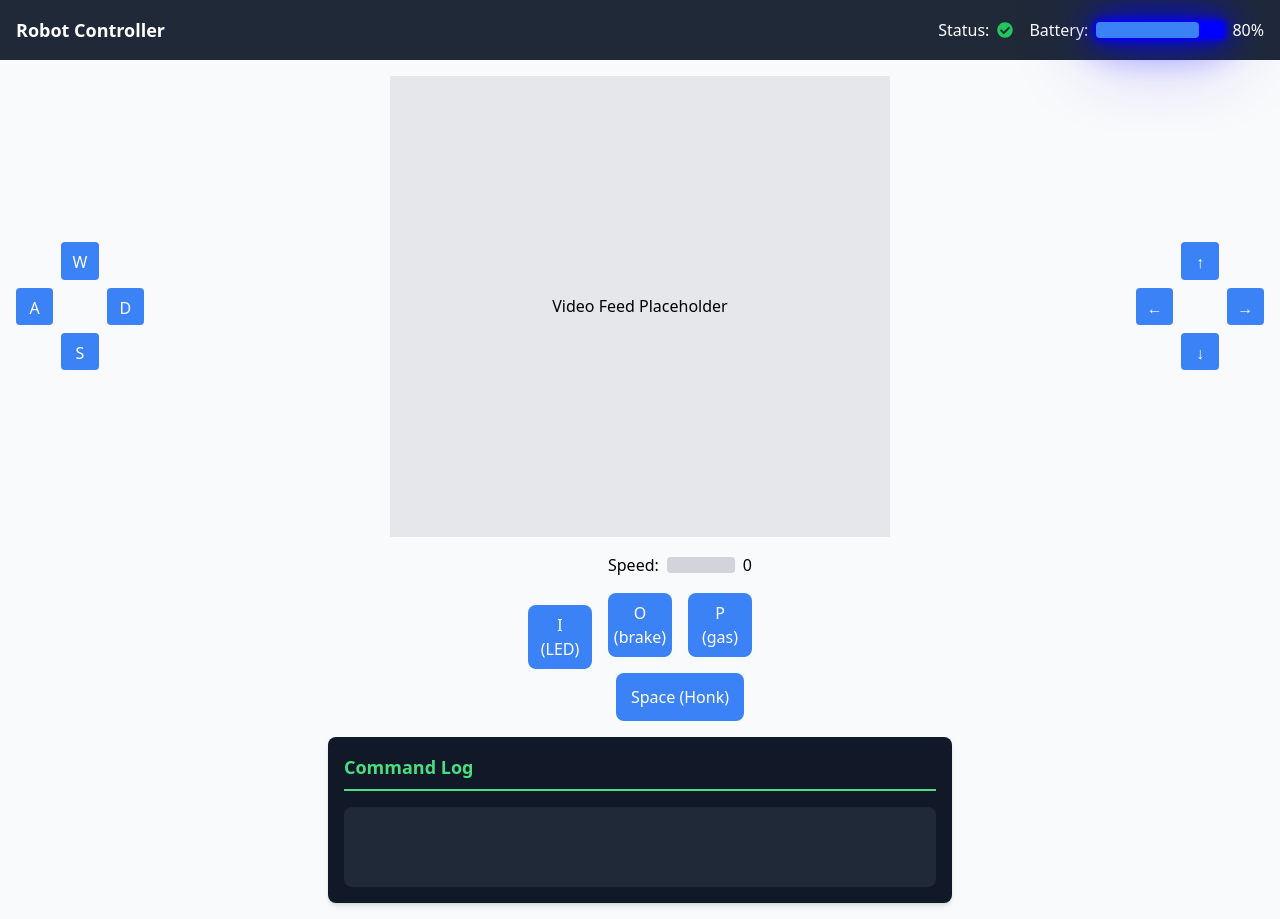
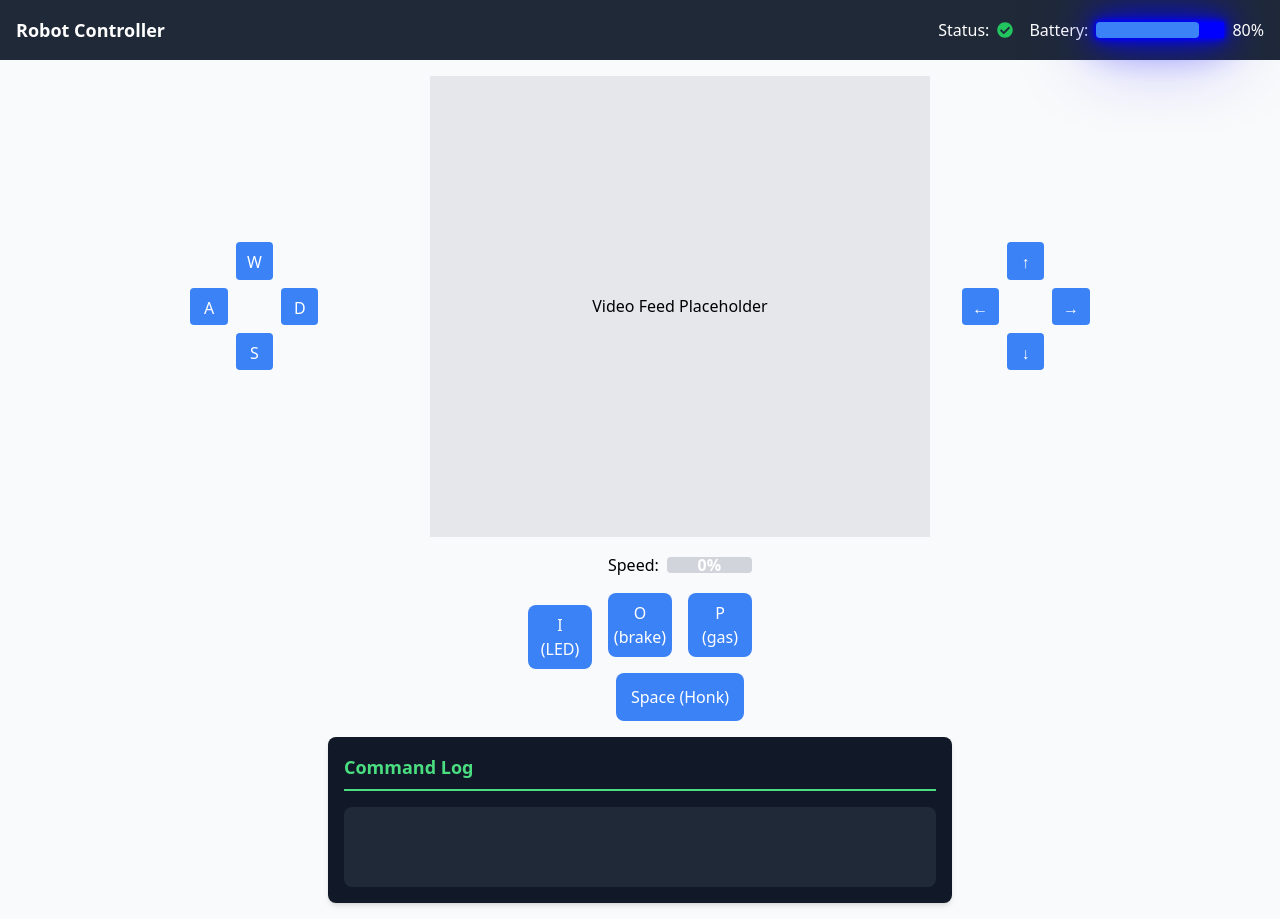
Before and after one commit to abelxmendoza/Omega-Code, a Next.js app in the folder ui/robot-controller-ui/: page / in a window 1280 px wide. Built offline with nearby package versions, Linux system fonts and the light colour scheme.

Commit message:
fixing up speed controller and ui

```diff
--- a/ui/robot-controller-ui/src/components/Accelerometer.tsx
+++ /dev/null
@@ -1,119 +0,0 @@
-import React, { useState, useEffect } from 'react';
-
-const Accelerometer: React.FC<{ sendCommand: (command: string) => void }> = ({ sendCommand }) => {
-  const [speed, setSpeed] = useState(0);
-  const [accelerating, setAccelerating] = useState(false);
-  const [decelerating, setDecelerating] = useState(false);
-
-  useEffect(() => {
-    let accelerateInterval: NodeJS.Timeout;
-    let decelerateInterval: NodeJS.Timeout;
-
-    const handleKeyDown = (event: KeyboardEvent) => {
-      switch (event.key) {
-        case 'p':
-        case 'P':
-          if (!accelerating) {
-            setAccelerating(true);
-            accelerateInterval = setInterval(() => {
-              setSpeed(prevSpeed => {
-                const newSpeed = Math.min(prevSpeed + 1, 100);
-                sendCommand(`set-speed-${newSpeed}`);
-                return newSpeed;
-              });
-            }, 100); // Adjust this value to control the acceleration speed
-          }
-          break;
-        case 'o':
-        case 'O':
-          if (!decelerating) {
-            setDecelerating(true);
-            decelerateInterval = setInterval(() => {
-              setSpeed(prevSpeed => {
-                const newSpeed = Math.max(prevSpeed - 1, 0);
-                sendCommand(`set-speed-${newSpeed}`);
-                return newSpeed;
-              });
-            }, 100); // Adjust this value to control the deceleration speed
-          }
-          break;
-        default:
-          break;
-      }
-    };
-
-    const handleKeyUp = (event: KeyboardEvent) => {
-      switch (event.key) {
-        case 'p':
-        case 'P':
-          setAccelerating(false);
-          clearInterval(accelerateInterval);
-          break;
-        case 'o':
-        case 'O':
-          setDecelerating(false);
-          clearInterval(decelerateInterval);
-          break;
-        default:
-          break;
-      }
-    };
-
-    window.addEventListener('keydown', handleKeyDown);
-    window.addEventListener('keyup', handleKeyUp);
-
-    return () => {
-      window.removeEventListener('keydown', handleKeyDown);
-      window.removeEventListener('keyup', handleKeyUp);
-      clearInterval(accelerateInterval);
-      clearInterval(decelerateInterval);
-    };
-  }, [accelerating, decelerating, sendCommand]);
-
-  const getProgressColor = () => {
-    if (speed <= 20) return 'bg-red-500';
-    if (speed <= 60) return 'bg-yellow-500';
-    return 'bg-green-500';
-  };
-
-  return (
-    <div className="flex flex-col items-center space-y-4">
-      <div className="flex items-center space-x-2 w-full">
-        <span>Speed:</span>
-        <div className="w-full bg-gray-300 rounded h-4 flex items-center relative">
-          <div
-            className={`h-full rounded ${getProgressColor()} transition-all duration-500 ease-in-out`}
-            style={{ width: `${speed}%` }}
-          ></div>
-          <div className="absolute inset-0 flex justify-center items-center text-white font-bold">
-            {speed}%
-          </div>
-        </div>
-      </div>
-      <div className="flex flex-col items-center">
-        <div className="flex space-x-4">
-          <button
-            className="w-16 h-16 rounded-lg bg-blue-500 text-white flex items-center justify-center"
-            onClick={() => sendCommand('accelerate')}
-          >
-            P
-          </button>
-          <button
-            className="w-16 h-16 rounded-lg bg-blue-500 text-white flex items-center justify-center"
-            onClick={() => sendCommand('decelerate')}
-          >
-            O
-          </button>
-        </div>
-        <button
-          className="w-32 h-12 rounded-lg bg-blue-500 text-white mt-4 flex items-center justify-center"
-          onClick={() => sendCommand('honk')}
-        >
-          Space (Honk)
-        </button>
-      </div>
-    </div>
-  );
-};
-
-export default Accelerometer;
--- a/ui/robot-controller-ui/src/components/Header.tsx
+++ b/ui/robot-controller-ui/src/components/Header.tsx
@@ -1,13 +1,29 @@
-// File: /Omega-Code/ui/robot-controller-ui/src/components/Header.tsx
 import React from 'react';
 import { FaCheckCircle, FaTimesCircle } from 'react-icons/fa';
-import Status from './Status';
 
 const Header: React.FC<{ isConnected: boolean; batteryLevel: number }> = ({ isConnected, batteryLevel }) => {
+  const batteryClass = batteryLevel > 20 ? 'bg-blue-500' : 'bg-red-500';
+  const batteryStyle = batteryLevel > 20 ? 'neon-blue' : 'black';
+  const batteryBarClass = `h-4 rounded ${batteryClass}`;
+
   return (
-    <div className="sticky top-0 flex justify-between items-center bg-gray-800 text-white p-4">
+    <div className="flex justify-between items-center bg-gray-800 text-white p-4 sticky top-0 z-10">
       <div className="text-lg font-bold">Robot Controller</div>
-      <Status status={isConnected ? 'Connected' : 'Disconnected'} battery={batteryLevel} />
+      <div className="flex items-center space-x-4">
+        <div className="flex items-center">
+          Status: {isConnected ? <FaCheckCircle className="text-green-500 ml-2" /> : <FaTimesCircle className="text-red-500 ml-2" />}
+        </div>
+        <div className="flex items-center">
+          Battery:
+          <div className={`ml-2 w-32 ${batteryStyle}`}>
+            <div
+              className={batteryBarClass}
+              style={{ width: `${batteryLevel}%` }}
+            ></div>
+          </div>
+          <span className="ml-2">{batteryLevel}%</span>
+        </div>
+      </div>
     </div>
   );
 };
--- a/ui/robot-controller-ui/src/components/SpeedControl.tsx
+++ b/ui/robot-controller-ui/src/components/SpeedControl.tsx
@@ -1,4 +1,3 @@
-// File: /Omega-Code/ui/robot-controller-ui/components/SpeedControl.tsx
 import React, { useState, useEffect } from 'react';
 
 const SpeedControl: React.FC<{ sendCommand: (command: string) => void }> = ({ sendCommand }) => {
@@ -24,7 +23,7 @@ const SpeedControl: React.FC<{ sendCommand: (command: string) => void }> = ({ se
                 sendCommand(`set-speed-${newSpeed}`);
                 return newSpeed;
               });
-            }, 100);
+            }, 100); // Adjust this value to control the acceleration speed
           }
           break;
         case 'o':
@@ -38,7 +37,7 @@ const SpeedControl: React.FC<{ sendCommand: (command: string) => void }> = ({ se
                 sendCommand(`set-speed-${newSpeed}`);
                 return newSpeed;
               });
-            }, 100);
+            }, 100); // Adjust this value to control the deceleration speed
           }
           break;
         case ' ':
@@ -84,9 +83,9 @@ const SpeedControl: React.FC<{ sendCommand: (command: string) => void }> = ({ se
   }, [accelerating, decelerating, sendCommand]);
 
   const getProgressColor = () => {
-    if (accelerating) return 'bg-green-500';
-    if (decelerating) return 'bg-red-500';
-    return 'bg-gray-300';
+    if (speed <= 20) return 'bg-red-500';
+    if (speed <= 60) return 'bg-yellow-500';
+    return 'bg-green-500';
   };
 
   const getButtonClass = (key: string) => {
@@ -97,13 +96,15 @@ const SpeedControl: React.FC<{ sendCommand: (command: string) => void }> = ({ se
     <div className="flex flex-col items-center space-y-4">
       <div className="flex items-center space-x-2 w-full">
         <span>Speed:</span>
-        <div className="w-full bg-gray-300 rounded h-4 flex items-center">
+        <div className="w-full bg-gray-300 rounded h-4 flex items-center relative">
           <div
-            className={`h-full rounded ${getProgressColor()}`}
+            className={`h-full rounded ${getProgressColor()} transition-all duration-500 ease-in-out`}
             style={{ width: `${speed}%` }}
           ></div>
+          <div className="absolute inset-0 flex justify-center items-center text-white font-bold">
+            {speed}%
+          </div>
         </div>
-        <span>{speed}</span>
       </div>
       <div className="flex flex-col items-center">
         <div className="flex space-x-4">
--- a/ui/robot-controller-ui/src/pages/index.tsx
+++ b/ui/robot-controller-ui/src/pages/index.tsx
@@ -1,4 +1,3 @@
-// File: /Omega-Code/ui/robot-controller-ui/src/pages/index.tsx
 import React, { useEffect, useState } from 'react';
 import Head from 'next/head';
 import { FaCheckCircle, FaTimesCircle } from 'react-icons/fa';
@@ -7,8 +6,8 @@ import VideoFeed from '../components/VideoFeed';
 import ControlPanel from '../components/ControlPanel';
 import SpeedControl from '../components/SpeedControl';
 import CommandLog from '../components/CommandLog';
+import LedModal from '../components/LedModal';
 import { useCommandLog } from '../components/CommandLogContext';
-import LedModal from '../components/LedModal';
 
 const Home: React.FC = () => {
   const { addCommand } = useCommandLog();
@@ -82,7 +81,7 @@ const Home: React.FC = () => {
         case 'i':
         case 'I':
           setIsModalOpen(true);
-          return; // Exit the function early, as we don't want to send a command for 'i'
+          break;
         default:
           break;
       }
@@ -103,10 +102,6 @@ const Home: React.FC = () => {
   const handleCarControl = (command: string) => () => sendCommand(command);
   const handleCameraControl = (command: string) => () => sendCommand(command);
 
-  const batteryClass = batteryLife > 20 ? 'bg-blue-500' : 'bg-red-500';
-  const batteryStyle = batteryLife > 20 ? 'neon-blue' : 'black';
-  const batteryBarClass = `h-4 rounded ${batteryClass}`;
-
   return (
     <div className="min-h-screen bg-gray-50">
       <Head>
@@ -116,9 +111,10 @@ const Home: React.FC = () => {
       </Head>
 
       <Header isConnected={isConnected} batteryLevel={batteryLife} />
+
       <main className="p-4 space-y-4">
-        <div className="flex justify-between items-center space-x-8">
-          <div className="flex-shrink-0">
+        <div className="flex justify-center items-center space-x-8">
+          <div className="flex-shrink-0 mr-20">
             <ControlPanel
               onUp={handleCarControl('move-up')}
               onDown={handleCarControl('move-down')}
@@ -129,7 +125,7 @@ const Home: React.FC = () => {
             />
           </div>
           <VideoFeed />
-          <div className="flex-shrink-0">
+          <div className="flex-shrink-0 ml-20">
             <ControlPanel
               onUp={handleCameraControl('camera-up')}
               onDown={handleCameraControl('camera-down')}
@@ -141,10 +137,10 @@ const Home: React.FC = () => {
           </div>
         </div>
         <div className="flex flex-col items-center space-y-4 mt-4">
-          <div className="flex space-x-4 items-center">
+          <div className="flex items-center space-x-4">
             <button
+              className="w-16 h-16 rounded-lg bg-blue-500 text-white flex flex-col items-center justify-center"
               onClick={() => setIsModalOpen(true)}
-              className="w-16 h-16 rounded-lg bg-blue-500 text-white flex flex-col items-center justify-center"
             >
               <span>I</span>
               <span>(LED)</span>
```
